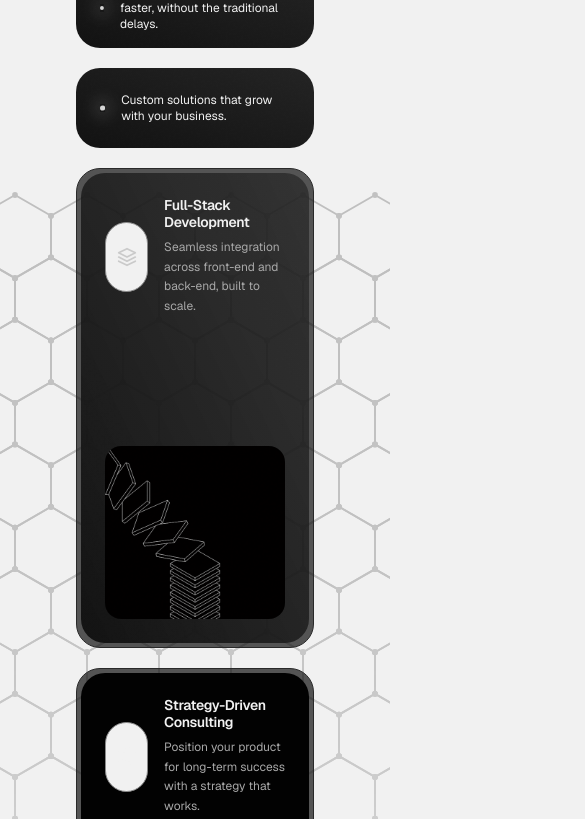
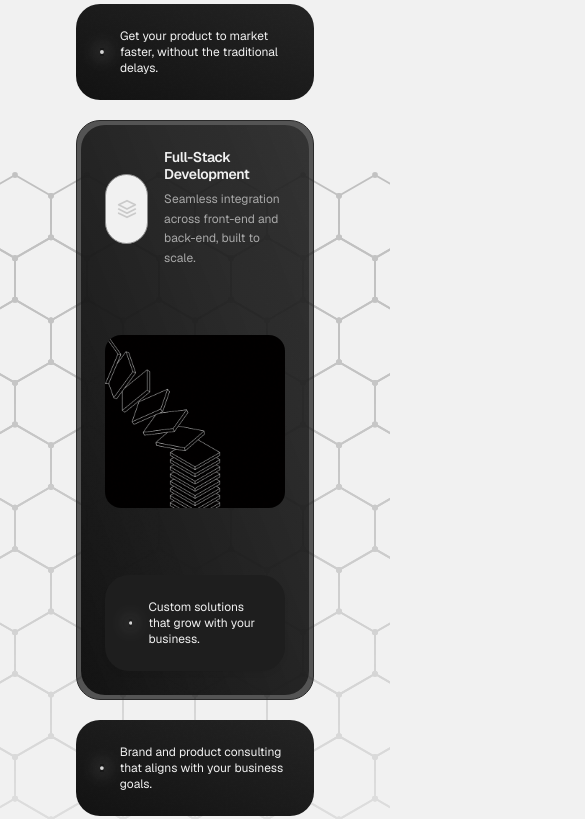
Before and after one commit to team-brillarix/brillarix-website, a Next.js app: page / in a window 390 px wide. Shown: the part 945-1764 px from the top of the page, 585 px wide, since content can reach past the window. Built offline with nearby package versions, Linux system fonts and the light colour scheme; no server answers.

Commit message:
Updated Design + Added line animation

```diff
--- a/src/components/Hero.tsx
+++ b/src/components/Hero.tsx
@@ -1,6 +1,8 @@
 'use client';
 
 import Image from 'next/image';
+import { useState } from 'react';
+import { motion } from 'motion/react';
 import { Section } from '@/components/ui/Section';
 import { Heading } from '@/components/ui/Heading';
 import { Button } from '@/components/ui/Button';
@@ -21,25 +23,26 @@ const DotIcon = () => (
 );
 
 export default function Hero() {
+  const [activeSegment, setActiveSegment] = useState<'first' | 'second'>('first');
+
   return (
     <Section
-      className="pt-5 sm:pt-10 md:pt-20 bg-background hero-hex-bg"
-      title={
-        <>
-          Skip the delays. Our AI-driven team designs
-          <br className="hidden md:inline" />
-          &amp; builds at startup speed.
-        </>
-      }
-      subtitle="Brillarix blends cutting-edge AI, no-code platforms, and full-stack development to bring your product vision to life faster than traditional teams."
-      headingVariant="h1"
-      headingWeight="medium"
-      headingAlign="center"
-    >
+      className="pt-5 sm:pt-10 md:pt-20 bg-background">
       <div className="w-full flex flex-col items-center gap-6 sm:gap-10 md:gap-12">
-        <div className="flex flex-col items-center justify-center w-full gap-12">
-          {/* cards */}
-          <div className="grid grid-cols-1 lg:grid-cols-3 px-15 sm:px-25 md:px-35 gap-5">
+        <div className="flex flex-col hero-hex-bg gap-15 -mx-[calc((100vw-100%)/2)] px-[calc((100vw-100%)/2)] -mt-[40px] sm:-mt-[60px] md:-mt-[100px] lg:-mt-[120px] pt-[40px] sm:pt-[60px] md:pt-[100px] lg:pt-[120px]">
+          <Heading
+            variant="h1"
+            weight="medium"
+            align="center"
+            children="Skip the delays. Our AI-driven team designs
+            &amp; builds at startup speed."
+            subtitle="Brillarix blends cutting-edge AI, no-code platforms, and full-stack development to bring your product vision to life faster than traditional teams."
+            subtitleAs="p"
+            subtitleClassName="font-normal text-gray-light-3"
+          />
+          <div className="flex flex-col items-center justify-center w-full gap-12">
+            {/* cards */}
+            <div className="grid grid-cols-1 lg:grid-cols-3 px-15 sm:px-25 md:px-35 gap-5">
             <div className="flex flex-col gap-5 h-full">
               <div className="flex flex-col bg-gray-dark-1/70 rounded-3xl h-120 p-1 border border-gray-dark-3 gap-2">
                 <div className="flex flex-col h-118 p-6 rounded-3xl gap-4 surface-gradient-with-noise relative">
@@ -87,8 +90,15 @@ export default function Hero() {
                                 stroke-dasharray: 0.6 0.6;
                                 fill: none;
                             }
+                            .animated-segment {
+                                stroke: rgba(255, 255, 255, 0.9);
+                                stroke-width: 0.5;
+                                fill: none;
+                                filter: drop-shadow(0 0 2px rgba(255, 255, 255, 0.8));
+                            }
                             `}</style>
                         </defs>
+                        {/* Base connection lines */}
                         <path
                             className="connection-line"
                             d="M 15 22 V 38 Q 15 48 25 48 H 46"
@@ -97,6 +107,37 @@ export default function Hero() {
                             className="connection-line"
                             d="M 50 50 V 72 Q 50 82 60 82 H 80"
                         />
+                        {/* Animated bright segments */}
+                        {activeSegment === 'first' && (
+                            <motion.path
+                                key="first-segment"
+                                className="animated-segment"
+                                d="M 15 22 V 38 Q 15 48 25 48 H 46"
+                                strokeDasharray="5 10000"
+                                initial={{ strokeDashoffset: 0 }}
+                                animate={{ strokeDashoffset: -50 }}
+                                transition={{
+                                    duration: 2.5,
+                                    ease: "linear"
+                                }}
+                                onAnimationComplete={() => setActiveSegment('second')}
+                            />
+                        )}
+                        {activeSegment === 'second' && (
+                            <motion.path
+                                key="second-segment"
+                                className="animated-segment"
+                                d="M 50 55 V 72 Q 50 82 60 82 H 80"
+                                strokeDasharray="5 10000"
+                                initial={{ strokeDashoffset: 0 }}
+                                animate={{ strokeDashoffset: -50 }}
+                                transition={{
+                                    duration: 2.5,
+                                    ease: "linear"
+                                }}
+                                onAnimationComplete={() => setActiveSegment('first')}
+                            />
+                        )}
                       </svg>
 
                       <div className="absolute top-[7%] left-[7%] z-20 pointer-events-auto">
@@ -125,13 +166,13 @@ export default function Hero() {
                         </div>
                       </div>
 
-                      <div className="absolute flex items-center justify-center top-1/2 bg-gray-dark-2 rounded-lg h-12 w-12 left-1/2 -translate-x-1/2 -translate-y-1/2 z-20 pointer-events-auto">
+                      <div className="group absolute flex items-center justify-center top-1/2 bg-gray-dark-2 rounded-lg h-12 w-12 left-1/2 -translate-x-1/2 -translate-y-1/2 z-20 pointer-events-auto hover:bg-gray-dark-5">
                         <Image
                           src="/hero-icons/Arcticons.svg"
                           alt="Arcticons"
                           width={30}
                           height={16}
-                          className="object-contain transition-all duration-300 hover:scale-125 icon-hover"
+                          className="object-contain transition-all duration-300 group-hover:scale-125 hover:scale-125 icon-hover"
                         />
                       </div>
 
@@ -148,7 +189,7 @@ export default function Hero() {
                   </div>
                 </div>
               </div>
-              <div className="flex flex-row text-xs items-center justify-start font-normal h-20 text-gray-light-1 gap-4 rounded-3xl bg-gray-dark-2 p-6 surface-gradient-with-noise relative">
+              <div className="flex flex-row text-xs items-center justify-start font-normal text-gray-light-1 gap-4 rounded-3xl bg-gray-dark-2 p-6 surface-gradient-with-noise relative">
                 <DotIcon />
                 <p>
                   Get your product to market faster, without the traditional delays.
@@ -156,14 +197,8 @@ export default function Hero() {
               </div>
             </div>
             <div className="flex flex-col gap-5 h-full">
-              <div className="flex flex-row text-xs h-20 items-center justify-start font-normal text-gray-light-1 gap-4 rounded-3xl bg-gray-dark-2 p-6 surface-gradient-with-noise relative">
-                <DotIcon />
-                <p>
-                  Custom solutions that grow with your business.
-                </p>
-              </div>
-              <div className="flex flex-col bg-gray-dark-1/70 rounded-3xl h-120 p-1 border border-gray-dark-3 gap-2">
-                <div className="flex flex-col justify-between h-118 p-6 rounded-3xl gap-4 surface-gradient-with-noise relative">
+              <div className="flex flex-col bg-gray-dark-1/70 rounded-3xl h-145 p-1 border border-gray-dark-3 gap-2">
+                <div className="flex flex-col justify-between p-6 rounded-3xl gap-4 h-143 surface-gradient-with-noise relative">
                   <div className="flex flex-row gap-4 items-center justify-start relative z-10">
                     <div className="flex w-17.5 h-17.5 items-center justify-center rounded-full border border-gray-light-6 bg-background">
                       <FiLayers size={20} color="gray-light-1" />
@@ -192,10 +227,22 @@ export default function Hero() {
                     priority
                     unoptimized
                   />
+                  <div className="flex flex-row text-xs items-center justify-start font-normal text-gray-light-1 gap-4 rounded-3xl bg-gray-dark-2 p-6 relative shadow-[0_4px_4px_0_rgba(0,0,0,0.05)]">
+                    <DotIcon />
+                    <p>
+                      Custom solutions that grow with your business.
+                    </p>
+                  </div>
                 </div>
               </div>
             </div>
             <div className="flex flex-col gap-5 h-full">
+              <div className="flex flex-row text-xs items-center justify-start font-normal text-gray-light-1 gap-4 rounded-3xl bg-gray-dark-2 p-6 surface-gradient-with-noise relative">
+                <DotIcon />
+                <p>
+                  Brand and product consulting that aligns with your business goals.
+                </p>
+              </div>
               <div className="flex flex-col bg-gray-dark-1/70 rounded-3xl h-120 p-1 border border-gray-dark-3 gap-2">
                 <div className="flex flex-col bg-[#020202] h-118 p-6 rounded-3xl gap-4">
                   <div className="flex flex-row gap-4 items-center justify-start">
@@ -228,14 +275,9 @@ export default function Hero() {
                   />
                 </div>
               </div>
-              <div className="flex flex-row text-xs items-center h-20 justify-start font-normal text-gray-light-1 gap-4 rounded-3xl bg-gray-dark-2 p-6 surface-gradient-with-noise relative">
-                <DotIcon />
-                <p>
-                  Brand and product consulting that aligns with your business goals.
-                </p>
-              </div>
             </div>
           </div>
+        </div>
         </div>
 
         <div className="flex flex-col items-center gap-6 sm:gap-10 md:gap-12 bg-background z-10 w-full">
```
